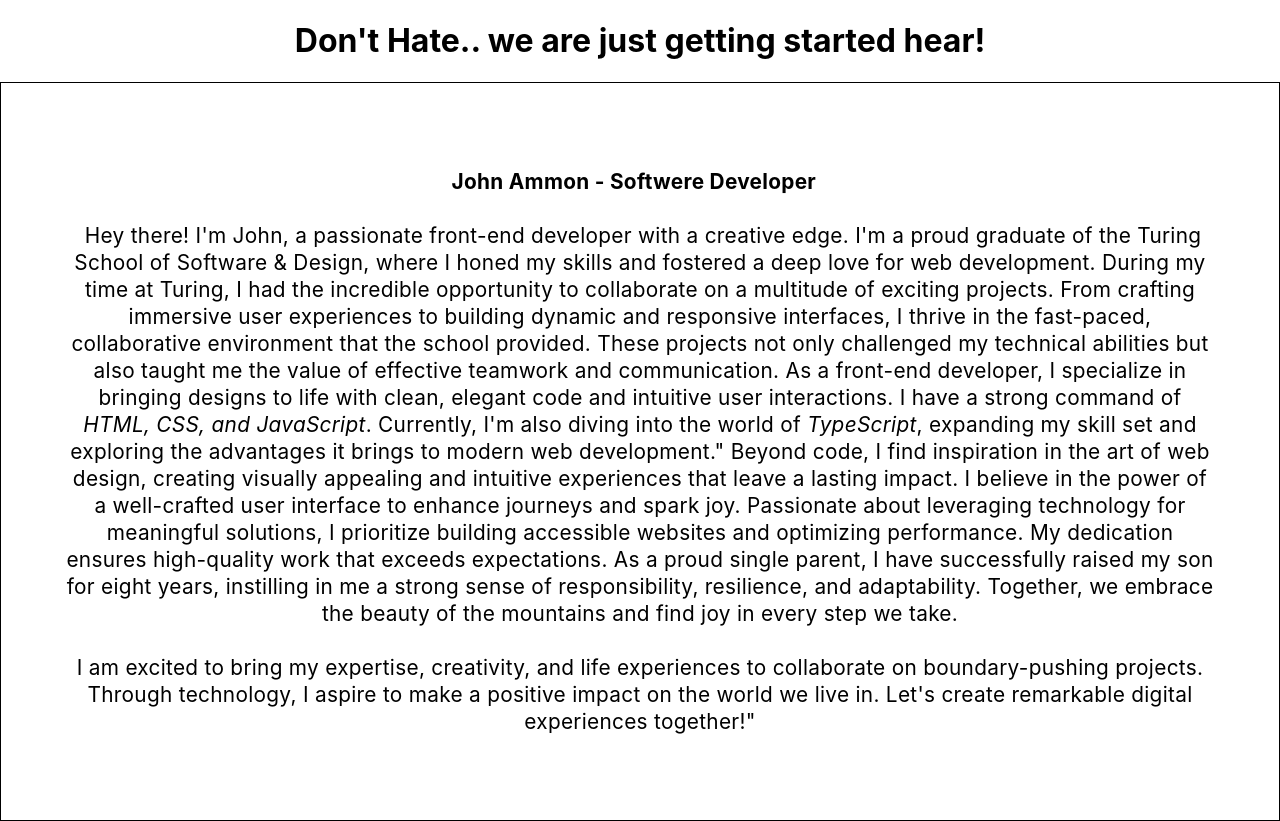
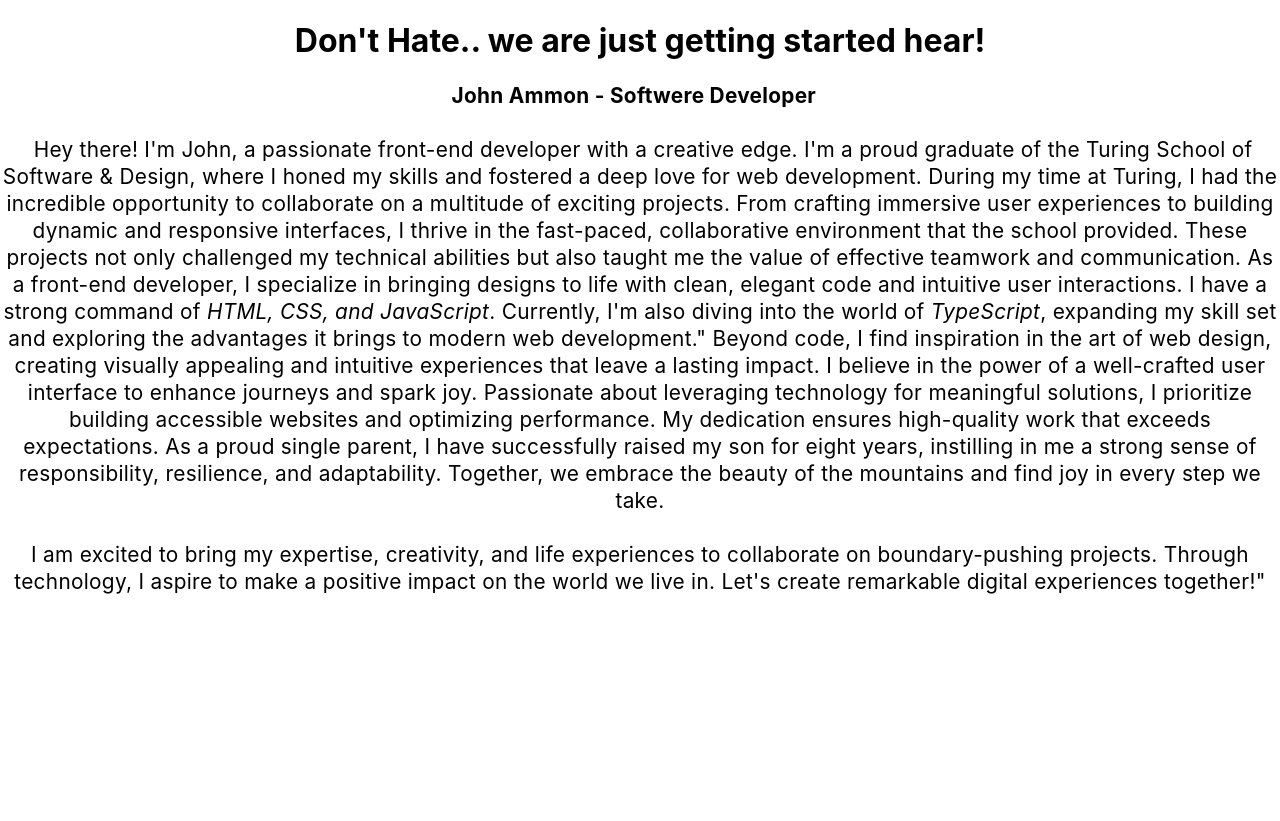
Before and after one commit to Mortis78/my-portfolio, a React (Create React App) app: page / in a window 1280 px wide. After the commit the page ends 800 px from the top, so only its background shows below. Built offline with nearby package versions, Linux system fonts and the light colour scheme.

Commit message:
Added css for imgs, and project-section

```diff
--- a/src/components/LandingPage/LandingPage.css
+++ b/src/components/LandingPage/LandingPage.css
@@ -1,7 +1,8 @@
-.about-me-div{
-    border: 1px solid black;
-    padding: 5%;
+main{
+    padding: 2%;
+    margin-bottom: 5%;
 }
+
 
 .about-me{
     white-space: pre-wrap;
@@ -9,3 +10,14 @@
     line-height: 1.3;
     letter-spacing: 0.3px;
 }
+
+.project-section{
+    white-space: pre-wrap;
+    font-size: 1.3em;
+    line-height: 1.3;
+    letter-spacing: 0.3px;
+}
+.imgs{
+    width: 55vw;
+    height: 55vh;
+}
```
